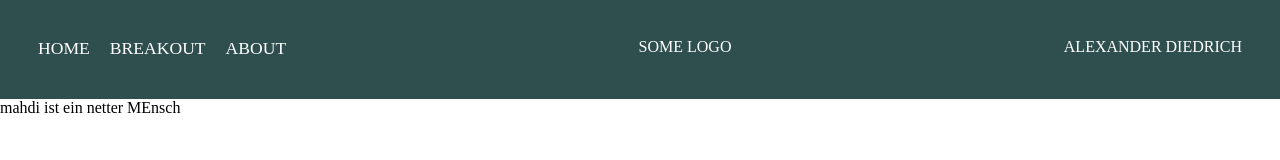
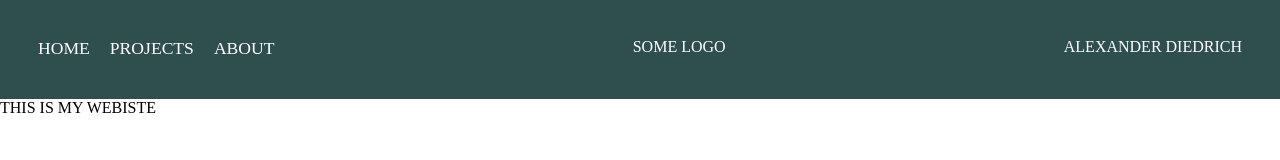
Before and after one commit to Alex-Die/Alex-Die.github.io, a plain HTML site: page about.html in a window 1280 px wide. Drawn offline with Linux system fonts and the light colour scheme.

Commit message:
projects
projects

```diff
--- a/about.html
+++ b/about.html
@@ -17,7 +17,7 @@
                 </div>
 
                 <div class="nav-link-wrapper">
-                  <a href="breakout.html">breakout</a>
+                  <a href="projects.html">projects</a>
                 </div>
 
                 <div class="nav-link-wrapper">
@@ -40,7 +40,7 @@
             </div>
         </div>
 
-        <div> mahdi ist ein netter MEnsch</div>
+        <div> THIS IS MY WEBISTE</div>
 
     </body>
 </html>
```
Also changed, not shown: index.html (+1 -1 lines), projects.html (renamed from breakout.html, +2 -2 lines).
